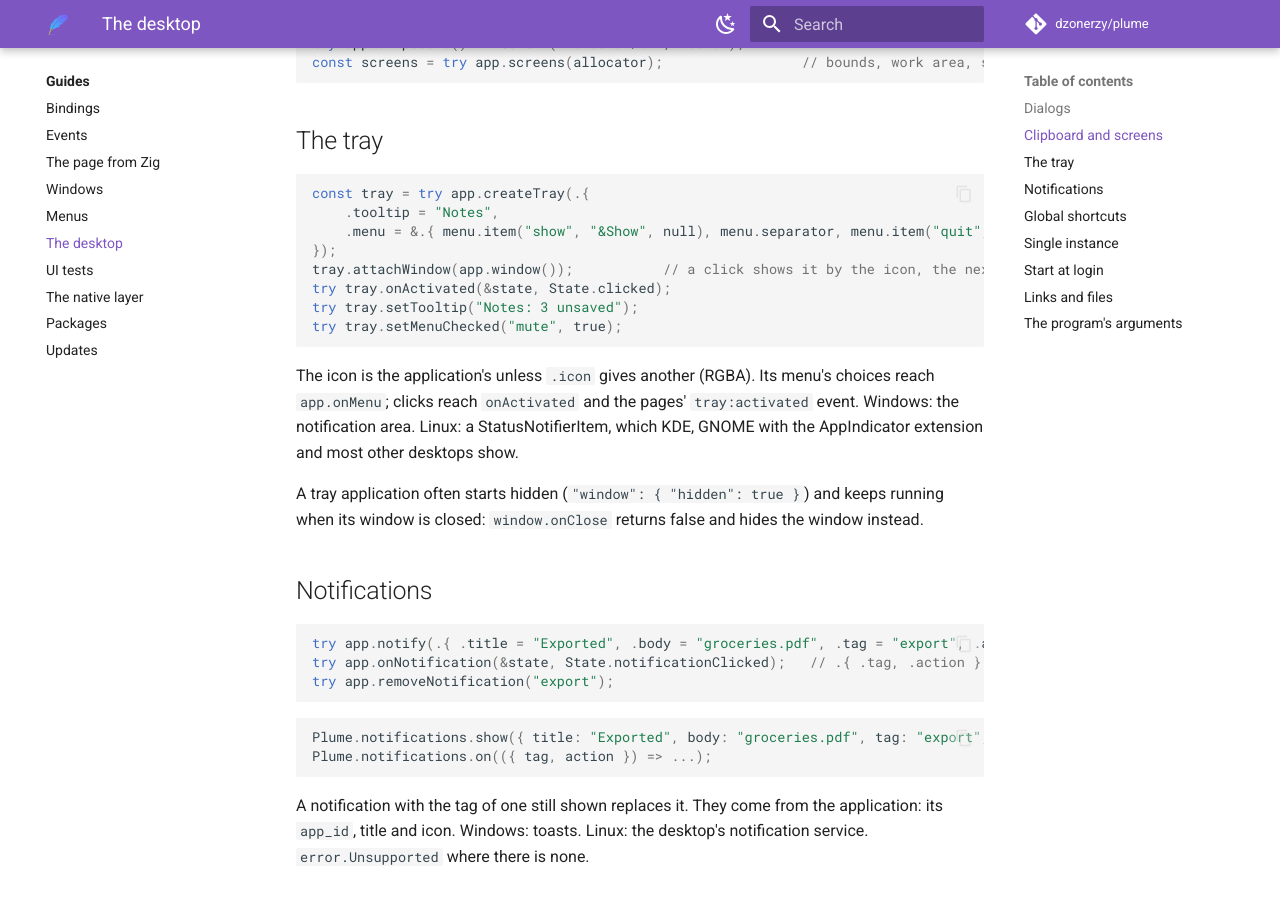
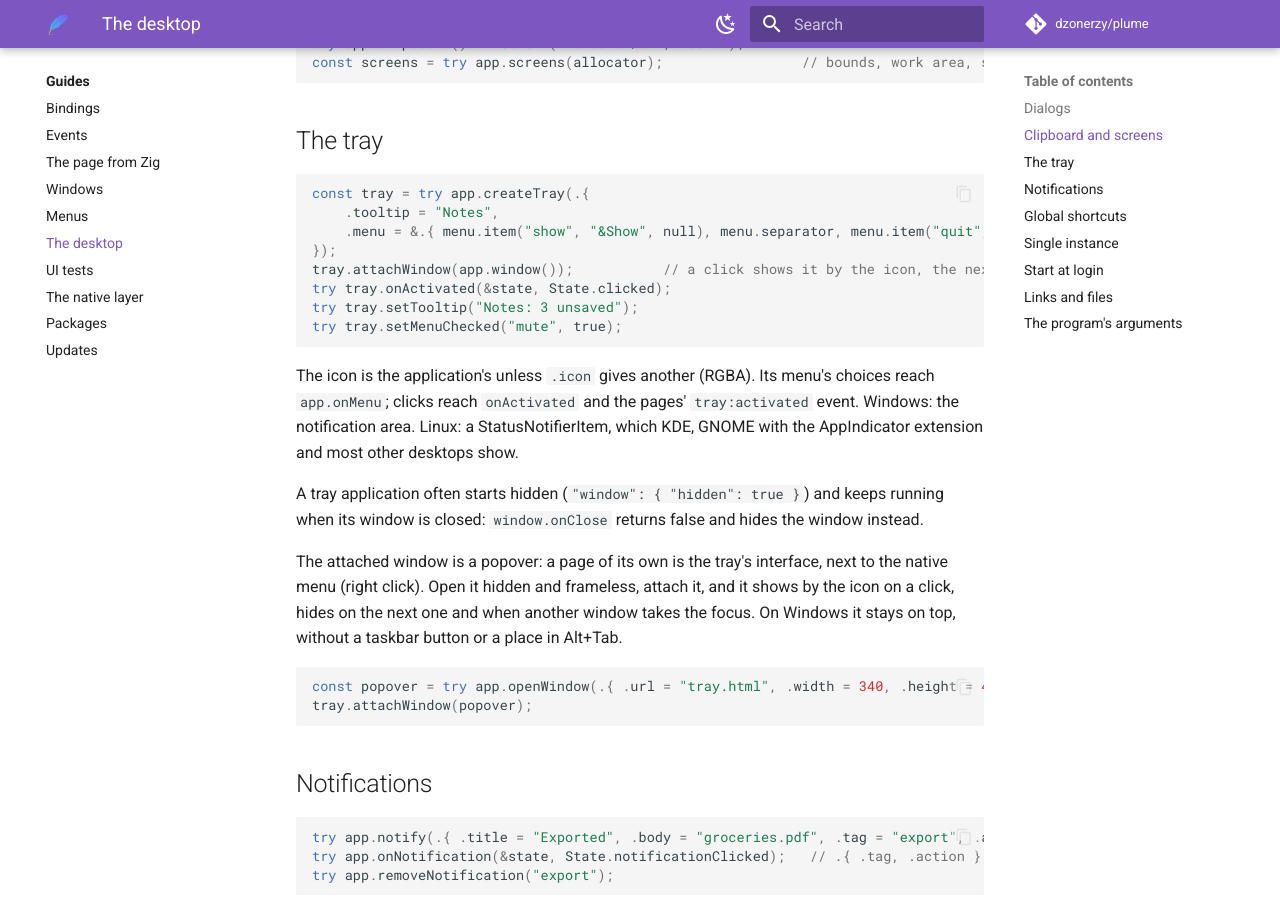
Before and after one commit to dzonerzy/plume, an MkDocs documentation site: the page built from docs/guides/desktop.md, in a window 1280 px wide and 900 px high, scrolled down 727 px. Built offline with MkDocs 1.6.1 and Material for MkDocs 9.7.7, drawn with Linux system fonts in a browser that asks for light colours; comment, search, counter and statistics services are not loaded.

Commit message:
Tray popovers: an attached window hides when it loses the focus
The window attached to a tray icon now behaves as a popover: a click
elsewhere hides it (and the click on the icon that did so does not show it
again), and on Windows it is a tool window, on top, without a taskbar button
or a place in Alt+Tab. The desktop guide shows a page of its own as the
tray's interface. zig-out-linux/ (Linux builds from Windows) is ignored.

````diff
--- a/docs/guides/desktop.md
+++ b/docs/guides/desktop.md
@@ -39,7 +39,7 @@ const tray = try app.createTray(.{
     .tooltip = "Notes",
     .menu = &.{ menu.item("show", "&Show", null), menu.separator, menu.item("quit", "E&xit", null) },
 });
-tray.attachWindow(app.window());           // a click shows it by the icon, the next hides it
+tray.attachWindow(app.window());           // a click shows it by the icon, the next (or a click elsewhere) hides it
 try tray.onActivated(&state, State.clicked);
 try tray.setTooltip("Notes: 3 unsaved");
 try tray.setMenuChecked("mute", true);
@@ -54,6 +54,17 @@ other desktops show.
 A tray application often starts hidden (`"window": { "hidden": true }`) and
 keeps running when its window is closed: `window.onClose` returns false and
 hides the window instead.
+
+The attached window is a popover: a page of its own is the tray's interface,
+next to the native menu (right click). Open it hidden and frameless, attach it,
+and it shows by the icon on a click, hides on the next one and when another
+window takes the focus. On Windows it stays on top, without a taskbar button or
+a place in Alt+Tab.
+
+```zig
+const popover = try app.openWindow(.{ .url = "tray.html", .width = 340, .height = 420, .frameless = true, .transparent = true, .resizable = false, .hidden = true });
+tray.attachWindow(popover);
+```
 
 ## Notifications
 
````
Also changed, not shown: 2 other files.
